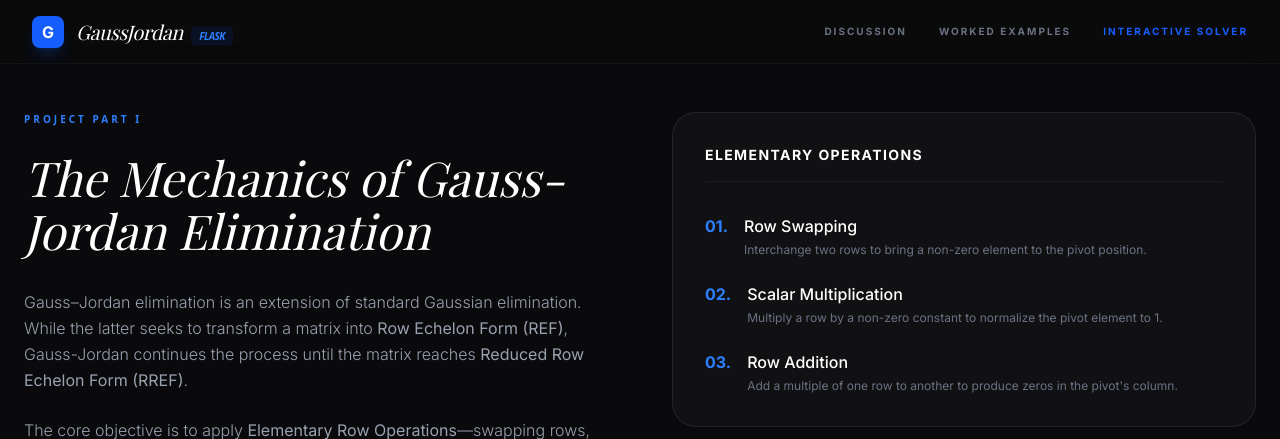
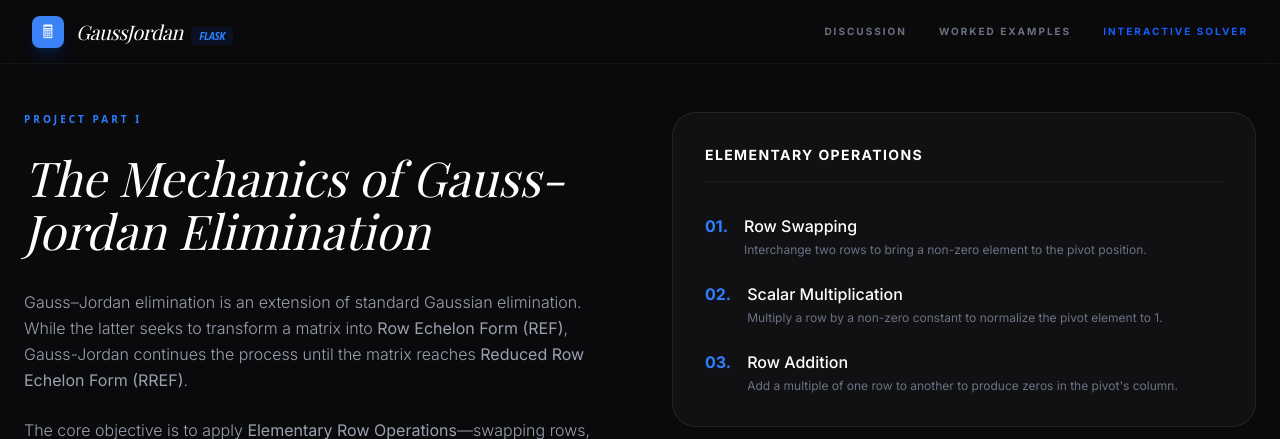
Before and after one commit to Ranielqt/gauss-jordan-hub, a Flask app: page / in a window 1280 px wide. Shown: the top 439 px of the page. Run offline with Flask 2, Linux system fonts and the light colour scheme; some web fonts are replaced.

Commit message:
Update logo to blue calculator icon

```diff
--- a/templates/index.html
+++ b/templates/index.html
@@ -66,7 +66,9 @@
     <!-- Header -->
     <header class="h-16 border-b border-white/5 flex items-center justify-between px-8 bg-[#0a0a0c]/80 backdrop-blur-md sticky top-0 z-50">
         <div class="flex items-center gap-3">
-            <div class="w-8 h-8 bg-blue-600 rounded-lg flex items-center justify-center font-bold text-white shadow-lg shadow-blue-600/20">G</div>
+            <div class="w-8 h-8 rounded-lg flex items-center justify-center text-white text-lg shadow-lg shadow-blue-600/20" style="background-color: #3b82f6;">
+                🖩
+            </div>
             <span class="text-xl font-serif italic text-white tracking-tight">GaussJordan <span class="text-[10px] bg-blue-600/10 text-blue-500 font-sans font-bold px-2 py-0.5 rounded ml-1 uppercase">Flask</span></span>
         </div>
         <nav class="hidden md:flex gap-8 text-[10px] uppercase tracking-[0.2em] font-bold text-gray-500">
```
